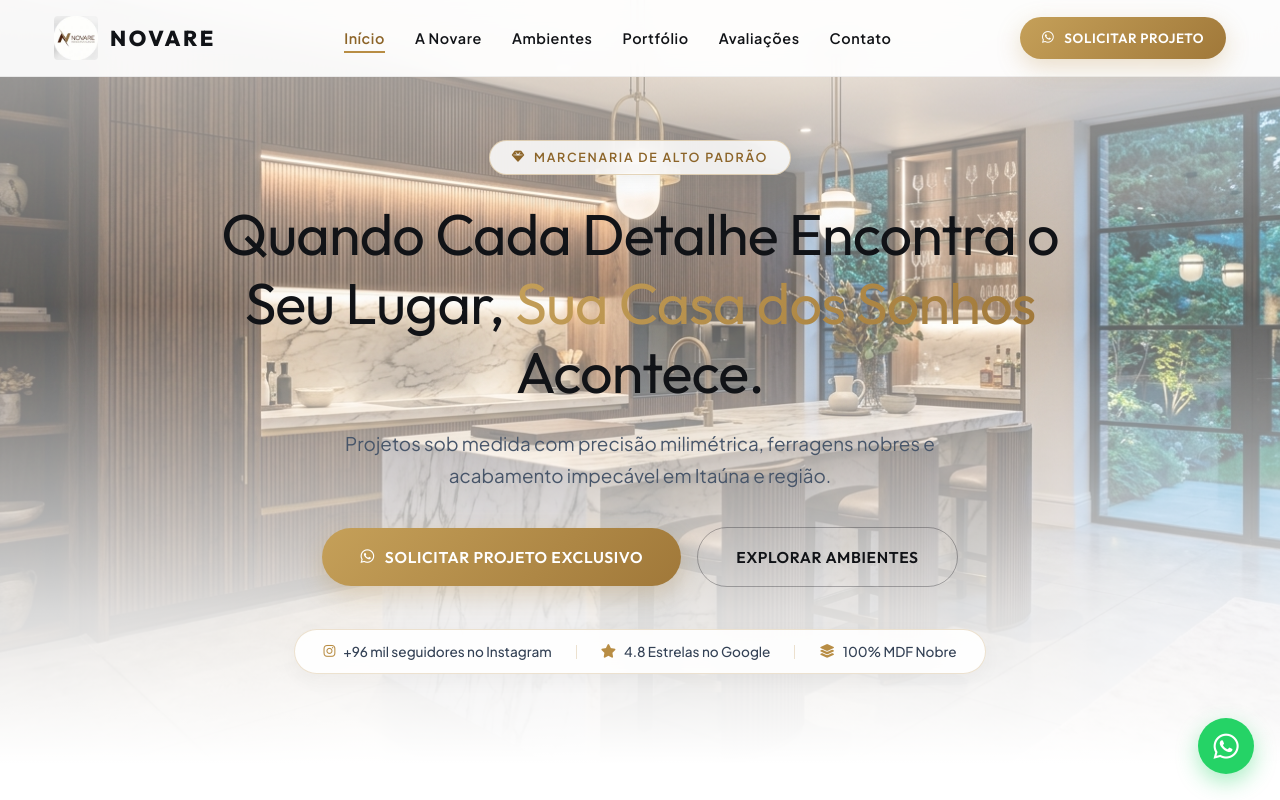
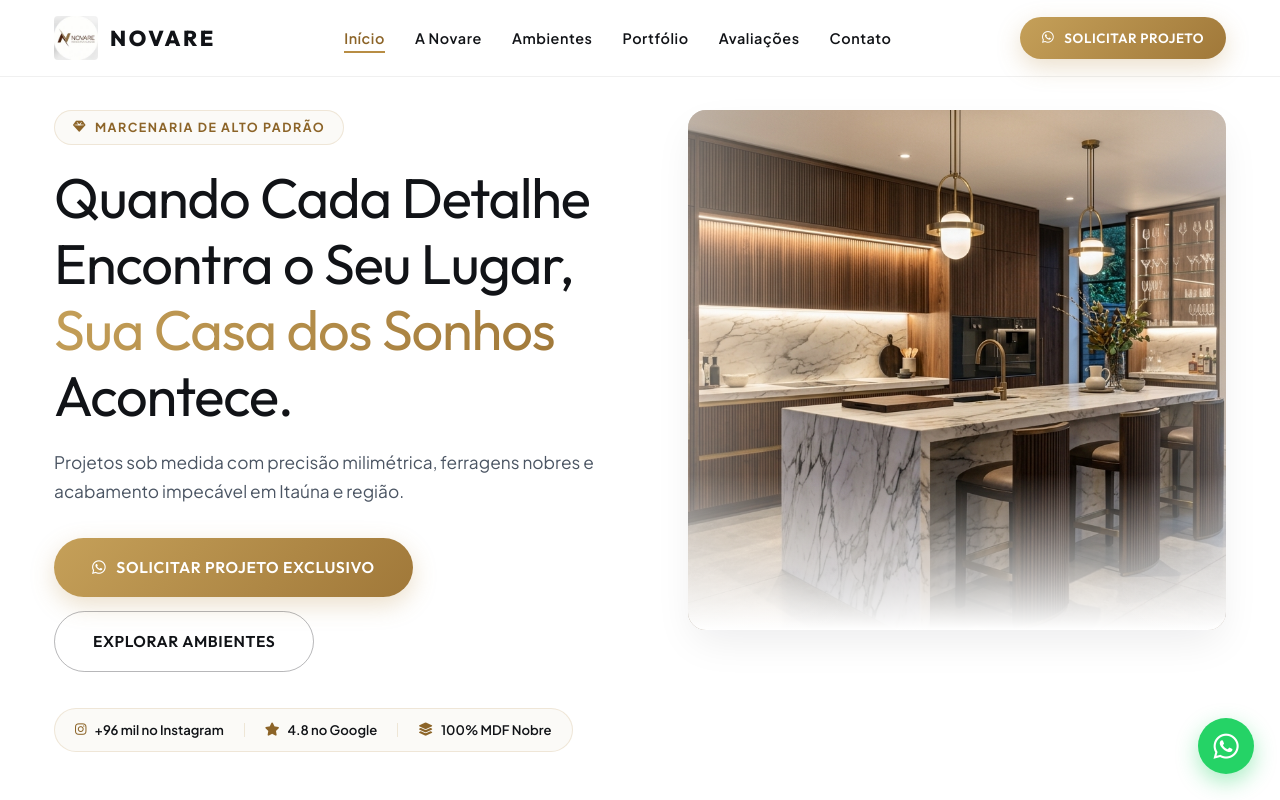
Before and after one commit to jotapdsgn/meus-projetos-lp, a website: page novare-moveis/index.html in a window 1280 px wide. Shown: the top 800 px of the page. Drawn offline with Linux system fonts and the light colour scheme.

Commit message:
feat: layout split com texto a esquerda e imagem com degrade a direita no Hero da Novare

```diff
--- a/novare-moveis/index.html
+++ b/novare-moveis/index.html
@@ -84,11 +84,11 @@
   </header>
 
   <main>
-    <!-- HERO FULL-BLEED IMERSIVO -->
-    <section class="hero-fullscreen" id="inicio">
-      <div class="hero-overlay"></div>
-      <div class="container">
-        <div class="hero-content" data-reveal="fade-up">
+    <!-- HERO SPLIT EDITORIAL -->
+    <section class="hero-split-section" id="inicio">
+      <div class="container hero-split-grid">
+        <!-- Coluna de Texto à Esquerda -->
+        <div class="hero-text-col" data-reveal="fade-up">
           <span class="hero-badge-clean">
             <i class="fa-solid fa-gem"></i> Marcenaria de Alto Padrão
           </span>
@@ -114,18 +114,26 @@
           <div class="hero-proof-bar">
             <div class="proof-item">
               <i class="fa-brands fa-instagram"></i>
-              <span>+96 mil seguidores no Instagram</span>
+              <span>+96 mil no Instagram</span>
             </div>
             <div class="proof-divider"></div>
             <div class="proof-item">
               <i class="fa-solid fa-star"></i>
-              <span>4.8 Estrelas no Google</span>
+              <span>4.8 no Google</span>
             </div>
             <div class="proof-divider"></div>
             <div class="proof-item">
               <i class="fa-solid fa-layer-group"></i>
               <span>100% MDF Nobre</span>
             </div>
+          </div>
+        </div>
+
+        <!-- Coluna de Imagem em Degradê à Direita -->
+        <div class="hero-image-col" data-reveal="fade-left">
+          <div class="hero-gradient-wrapper">
+            <img src="assets/images/cozinha-planejada.jpg" alt="Cozinha Planejada de Alto Padrão Novare" class="hero-gradient-img">
+            <div class="hero-gradient-mask"></div>
           </div>
         </div>
       </div>
--- a/novare-moveis/styles.css
+++ b/novare-moveis/styles.css
@@ -349,119 +349,143 @@ ul {
 }
 
 /* ==========================================================================
-   HERO FULL-BLEED IMERSIVO COM DEGRADÊ SUAVE (FUSÃO COM O BRANCO)
+   HERO SPLIT EDITORIAL (TEXTO À ESQUERDA & IMAGEM EM DEGRADÊ À DIREITA)
    ========================================================================== */
 
-.hero-fullscreen {
+.hero-split-section {
   position: relative;
-  min-height: 94vh;
+  min-height: 88vh;
   display: flex;
   align-items: center;
-  justify-content: center;
-  background: url('assets/images/cozinha-planejada.jpg') center center / cover no-repeat;
-  padding: 140px 0 90px;
+  background-color: #ffffff;
+  overflow: hidden;
+  padding: 110px 0 60px;
 }
 
-.hero-overlay {
-  position: absolute;
-  inset: 0;
-  background: linear-gradient(180deg,
-              rgba(255, 255, 255, 0.65) 0%,
-              rgba(255, 255, 255, 0.35) 40%,
-              rgba(255, 255, 255, 0.85) 80%,
-              #ffffff 100%);
+.hero-split-grid {
+  display: grid;
+  grid-template-columns: 1.05fr 0.95fr;
+  align-items: center;
+  gap: 40px;
+  position: relative;
+  z-index: 2;
 }
 
-.hero-content {
-  position: relative;
-  z-index: 2;
-  max-width: 900px;
-  margin: 0 auto;
-  text-align: center;
-  color: var(--text-dark);
+.hero-text-col {
+  max-width: 580px;
 }
 
 .hero-badge-clean {
   display: inline-flex;
   align-items: center;
   gap: 8px;
-  padding: 6px 22px;
+  padding: 6px 18px;
   border-radius: var(--radius-full);
-  background: rgba(255, 255, 255, 0.85);
-  backdrop-filter: blur(12px);
-  -webkit-backdrop-filter: blur(12px);
-  border: 1px solid rgba(184, 141, 68, 0.35);
+  background: var(--bg-sand);
+  border: 1px solid var(--border-light);
   font-size: 0.78rem;
-  font-weight: 600;
-  letter-spacing: 0.14em;
+  font-weight: 700;
+  letter-spacing: 0.12em;
   text-transform: uppercase;
   color: var(--primary-gold-dark);
-  margin-bottom: 24px;
-  box-shadow: 0 4px 16px rgba(0, 0, 0, 0.04);
+  margin-bottom: 20px;
 }
 
 .hero-title-main {
-  font-size: clamp(2.2rem, 5vw, 3.6rem);
+  font-size: clamp(2.3rem, 4.5vw, 3.5rem);
   font-weight: 300;
-  letter-spacing: -0.015em;
-  line-height: 1.2;
-  margin-bottom: 20px;
+  letter-spacing: -0.02em;
+  line-height: 1.18;
+  margin-bottom: 18px;
   color: var(--text-dark);
 }
 
 .hero-title-main strong {
-  font-weight: 600;
+  font-weight: 700;
+  color: var(--text-dark);
 }
 
 .hero-subtitle-lead {
-  font-size: clamp(1rem, 2vw, 1.18rem);
-  color: #475569;
-  max-width: 640px;
-  margin: 0 auto 36px;
+  font-size: 1.08rem;
+  color: var(--text-body);
+  margin-bottom: 32px;
   line-height: 1.7;
-  font-weight: 400;
 }
 
 .hero-cta-group {
   display: flex;
   align-items: center;
-  justify-content: center;
   flex-wrap: wrap;
-  gap: 16px;
-  margin-bottom: 42px;
+  gap: 14px;
+  margin-bottom: 36px;
 }
 
 .hero-proof-bar {
   display: inline-flex;
   align-items: center;
-  gap: 24px;
-  padding: 10px 28px;
+  gap: 20px;
+  padding: 10px 20px;
   border-radius: var(--radius-full);
-  background: rgba(255, 255, 255, 0.9);
-  backdrop-filter: blur(12px);
-  -webkit-backdrop-filter: blur(12px);
-  border: 1px solid rgba(184, 141, 68, 0.25);
-  color: var(--text-dark);
-  box-shadow: 0 6px 20px rgba(0, 0, 0, 0.04);
+  background: var(--bg-sand);
+  border: 1px solid var(--border-light);
 }
 
 .proof-item {
   display: flex;
   align-items: center;
   gap: 8px;
-  font-size: 0.85rem;
-  font-weight: 500;
-  color: #334155;
+  font-size: 0.82rem;
+  font-weight: 600;
+  color: var(--text-dark);
 }
 
 .proof-item i {
-  color: var(--primary-gold);
+  color: var(--primary-gold-dark);
 }
 
 .proof-divider {
   width: 1px;
   height: 14px;
-  background: rgba(184, 141, 68, 0.25);
+  background: var(--border-light);
+}
+
+/* Coluna de Imagem com Degradê Lateral */
+.hero-image-col {
+  position: relative;
+  width: 100%;
+  height: 100%;
+  display: flex;
+  justify-content: center;
+}
+
+.hero-gradient-wrapper {
+  position: relative;
+  width: 100%;
+  max-width: 580px;
+  height: 520px;
+  border-radius: var(--radius-lg);
+  overflow: hidden;
+  box-shadow: var(--shadow-luxury);
+}
+
+.hero-gradient-img {
+  width: 100%;
+  height: 100%;
+  object-fit: cover;
+}
+
+.hero-gradient-mask {
+  position: absolute;
+  inset: 0;
+  background: linear-gradient(90deg,
+              rgba(255, 255, 255, 0.4) 0%,
+              transparent 30%,
+              transparent 80%,
+              rgba(255, 255, 255, 0.3) 100%),
+              linear-gradient(180deg,
+              transparent 70%,
+              #ffffff 100%);
+  pointer-events: none;
 }
 
 /* ==========================================================================
@@ -937,6 +961,30 @@ ul {
    ========================================================================== */
 
 @media (max-width: 1000px) {
+  .hero-split-grid {
+    grid-template-columns: 1fr;
+    gap: 36px;
+    text-align: center;
+  }
+
+  .hero-text-col {
+    max-width: 100%;
+    margin: 0 auto;
+  }
+
+  .hero-cta-group {
+    justify-content: center;
+  }
+
+  .hero-proof-bar {
+    margin: 0 auto;
+  }
+
+  .hero-gradient-wrapper {
+    height: 380px;
+    max-width: 100%;
+  }
+
   .concept-grid {
     grid-template-columns: 1fr;
     gap: 36px;
```
